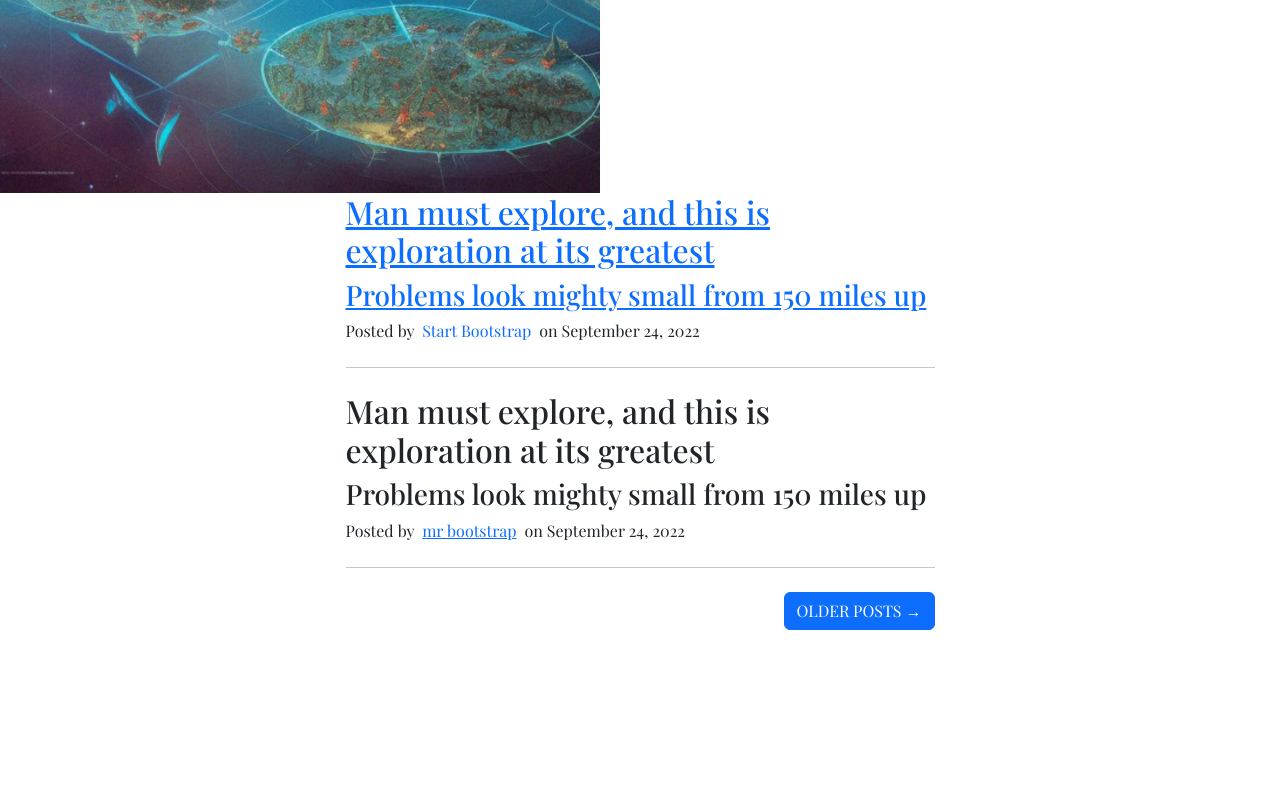
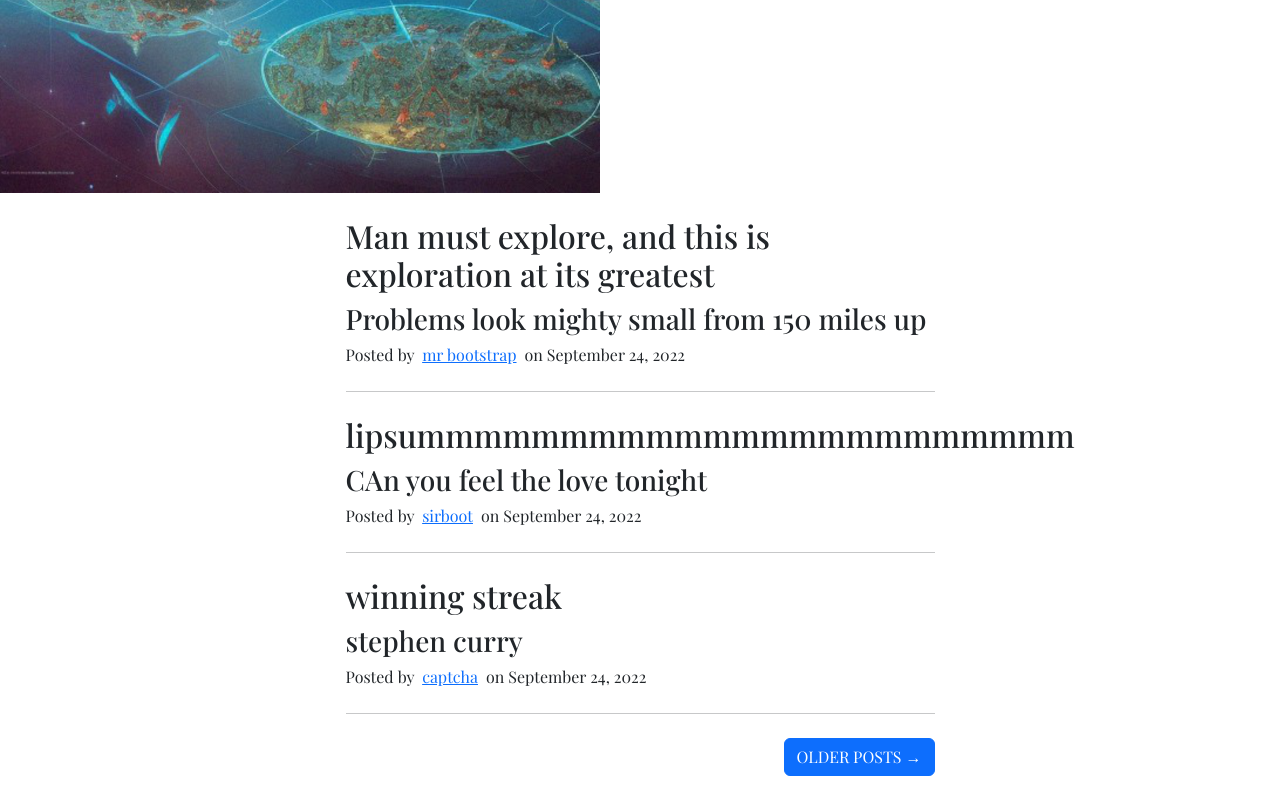
Before and after one commit to CodeWarrior-debug/dev-devo-blog, a Next.js app: page / in a window 1280 px wide. Shown: the part 513-1313 px from the top of the page. Before the commit the page ends 1167 px from the top, so only its background shows below. Built offline with nearby package versions, Linux system fonts and the light colour scheme; a web font is replaced by a local one.

Commit message:
post preview

```diff
--- a/components/PostPreview.js
+++ b/components/PostPreview.js
@@ -5,6 +5,7 @@ const PostPreview = (props) => {
     const {title, subtitle,slug, author} = props;
   return (
     <>
+                                        {/* Divider */}
                           <div class="post-preview">
                         <Link href={slug} className="text-decoration-none text-dark">
                             <h2 class="post-title text-decoration-none">{title}</h2>
--- a/components/PostPreviews.js
+++ b/components/PostPreviews.js
@@ -1,70 +1,62 @@
-import React , {useEffect} from 'react'
-import Link from 'next/link'
-import slugify from 'slugify'
-import PostPreview from './PostPreview'
+import React, { useEffect } from "react";
+import Link from "next/link";
+import slugify from "slugify";
+import PostPreview from "./PostPreview";
 
 const PostPreviews = () => {
-
   const demoPosts = [
     {
-title:"Man must explore, and this is exploration at its greatest",
+      title: "Man must explore, and this is exploration at its greatest",
       subtitle: "Problems look mighty small from 150 miles up",
-slug:"small_probs",
-author:"mr bootstrap"
+      slug: "small_probs",
+      author: "mr bootstrap",
+    },
+    {
+      title: "lipsummmmmmmmmmmmmmmmmmmmmmm",
+      subtitle: "CAn you feel the love tonight",
+      slug: "no_worries",
+      author: "sirboot",
+    },
+    {
+      title: "winning streak",
+      subtitle: "stephen curry",
+      slug: "no_worries",
+      author: "captcha",
+    },
+  ];
 
-        },
-
-    ]
-
-  useEffect(()=>{
+  useEffect(() => {
     console.log(demoPosts);
-  },[])
+  }, []);
 
   return (
-
-
     <>
-
-    {/* Post preview */}
-              <div className="container px-4 px-lg-5">
+      <div className="container px-4 px-lg-5 mt-4">
         <div className="row gx-4 gx-lg-5 justify-content-center">
           <div className="col-md-10 col-lg-8 col-xl-7">
-
-                    {/* Post preview */}
-                    <div className="post-preview">
-                        <Link href={"/"}>
-                            <h2 className="post-title">Man must explore, and this is exploration at its greatest</h2>
-                            <h3 className="post-subtitle">Problems look mighty small from 150 miles up</h3>
-                        </Link>
-                        <p className="post-meta">
-                            Posted by &nbsp;
-                            <Link className='text-decoration-none' href="#!">Start Bootstrap</Link>
-                            &nbsp; on September 24, 2022
-                        </p>
-                    </div>
-                    {/* Divider */}
-                    <hr className="my-4" />
-
-{
-    demoPosts.map((item,index)=>{
-        return <PostPreview
+            {demoPosts.map((item, index) => {
+              return (
+                <PostPreview
                   key={index}
                   title={item.title}
                   subtitle={item.subtitle}
                   slug={item.slug}
                   author={item.author}
-
                 />
-    })
-}
+              );
+            })}
 
             {/* Pager */}
-                    <div className="d-flex justify-content-end mb-4"><Link className="btn btn-primary text-uppercase" href="#!">Older Posts →</Link></div>
+            <div className="d-flex justify-content-end mb-4">
+              <Link className="btn btn-primary text-uppercase" href="#!">
+                Older Posts →
+              </Link>
+            </div>
           </div>
         </div>
       </div>
     </>
-  )
-}
+  );
+};
 
-export default PostPreviews
+export default PostPreviews;
```
Lines whose indentation alone changed are shown as unchanged.
